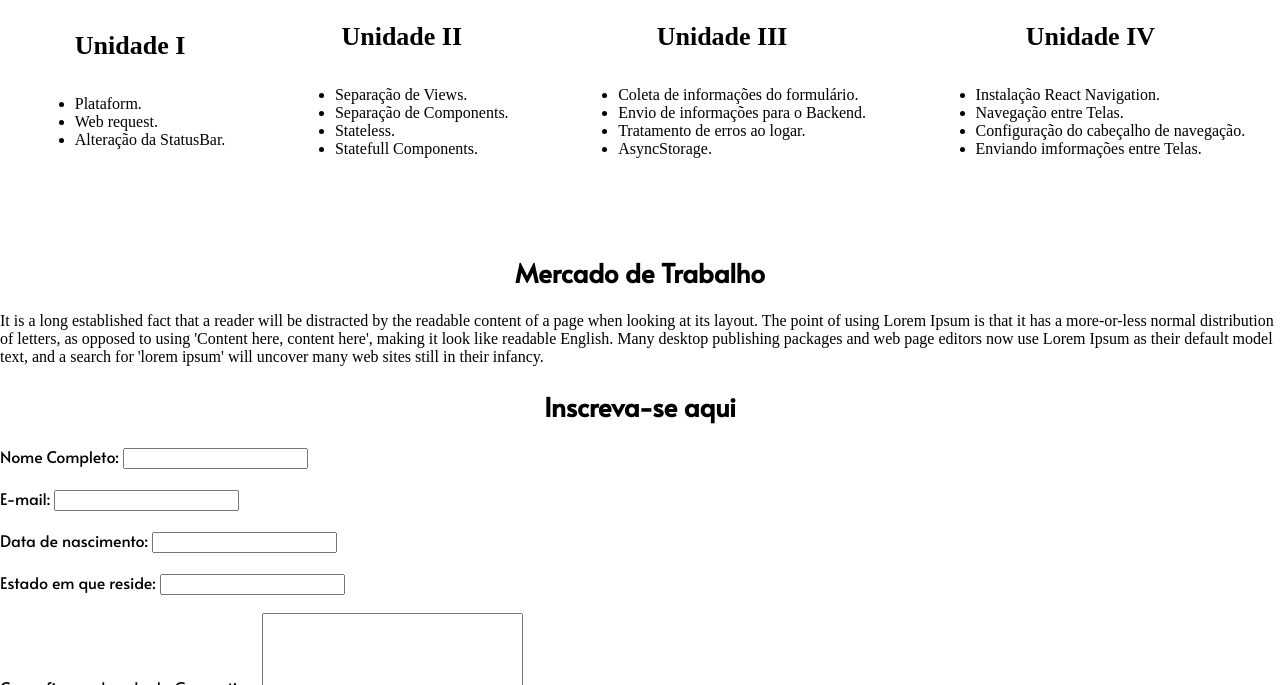
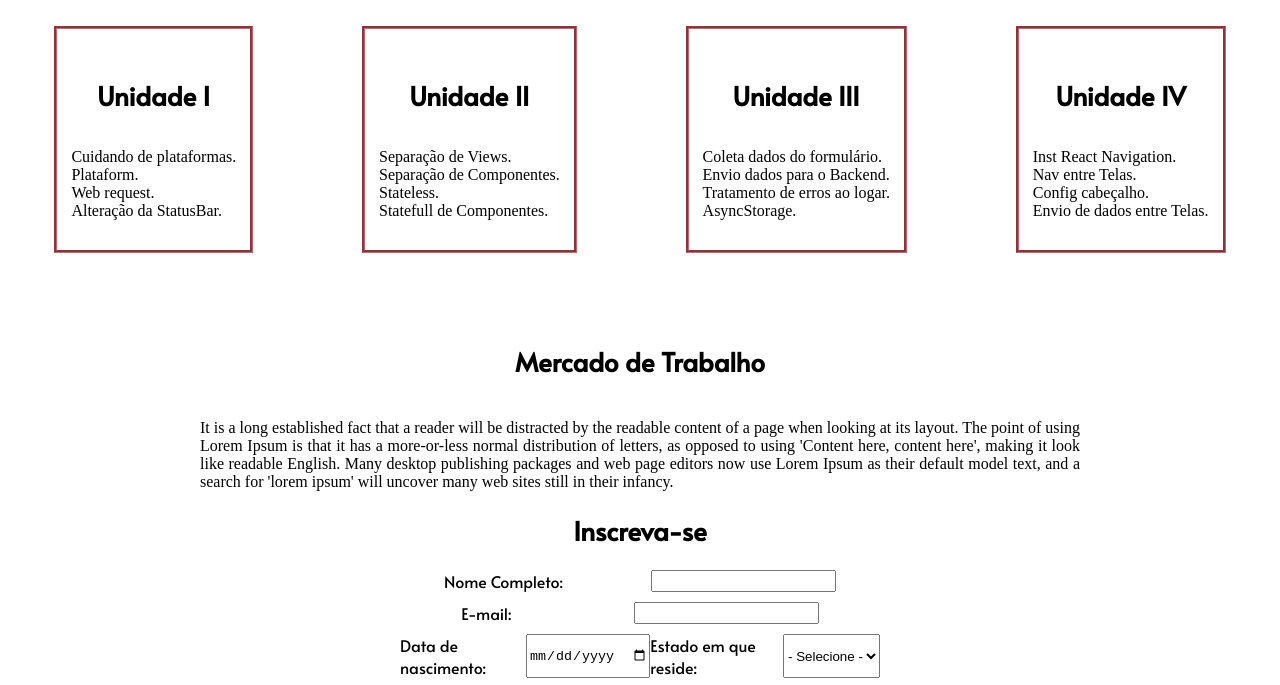
Before and after one commit to ClaudiaYapuchura/LandingPage-GenerationBrasil, a plain HTML site: page index.html in a window 1280 px wide. Shown: the part 990-1675 px from the top of the page. Drawn offline with Linux system fonts and the light colour scheme.

Commit message:
Adicionar versão 2.0 da LandingPage da Generation

```diff
--- a/assets/css/style.css
+++ b/assets/css/style.css
@@ -3,12 +3,12 @@ body {
     padding: 0;
 }
 
-h1, h2, h3, label {
+h1, h2, h4, label {
     font-family: 'Alata', sans-serif;
 }
 
 h1 {
-    margin-top: 80px;
+    margin-top: 90px;
 }
 
 .text-center {
@@ -86,7 +86,7 @@ nav a:hover {
 
 #texto-sobreCurso {
     margin-left: 10px;
-    padding:0 50px;
+    padding:0 60px;
 }
 
 #container-curriculo {
@@ -94,4 +94,43 @@ nav a:hover {
     align-items: center;
     flex-direction: row;
     justify-content: space-around;
+    margin-top: 40px;
 }
+
+#container-curriculo div {
+    border-style: groove;
+    border-color:#d45f68;
+    padding: 14px;
+}
+
+#container-curriculo ul {
+    list-style: none;
+    padding: 0;
+}
+
+#trabalho p{
+    text-align: justify;
+    margin-top: 40px;
+    margin-right: 200px;
+    margin-left: 200px;
+}
+
+#inscricao div.l1 {
+    margin-top: 10px;
+    display: flex;
+    flex-direction: row;
+    justify-content: space-around;
+}
+
+#inscricao div.l2 {
+    margin-top: 10px;
+    display: flex;
+    flex-direction: row;
+    justify-content: space-around;
+}
+
+#inscricao {
+    margin-left: 400px;
+    margin-right: 400px;
+    margin-bottom: 50px;
+}
--- a/index.html
+++ b/index.html
@@ -16,7 +16,7 @@
             <li> <a href="#sobreCurso">Sobre o Curso</a> </li>
             <li> <a href="#curriculo">Currículo do Curso</a> </li>
             <li> <a href="#trabalho">Mercado de Trabalho</a> </li>
-            <li> <a href="#inscricao">Increva-se</a> </li>
+            <li> <a href="#inscricao">Inscreva-se</a> </li>
         </ul>
     </nav>
 
@@ -82,6 +82,7 @@
                 <div>
                     <h4 class="text-center">Unidade I</h4>
                     <ul>
+                        <li>Cuidando de plataformas.</li>
                         <li>Plataform.</li>
                         <li>Web request.</li>
                         <li>Alteração da StatusBar.</li>
@@ -92,17 +93,17 @@
                     <h4 class="text-center">Unidade II</h4>
                     <ul>
                         <li>Separação de Views.</li>
-                        <li>Separação de Components.</li>
+                        <li>Separação de Componentes.</li>
                         <li>Stateless.</li>
-                        <li>Statefull Components.</li>
+                        <li>Statefull de Componentes.</li>
                     </ul>
                 </div>
 
                 <div>
                     <h4 class="text-center">Unidade III</h4>
                     <ul>
-                        <li>Coleta de informações do formulário.</li>
-                        <li>Envio de informações para o Backend.</li>
+                        <li>Coleta dados do formulário.</li>
+                        <li>Envio dados para o Backend.</li>
                         <li>Tratamento de erros ao logar.</li>
                         <li>AsyncStorage.</li>
                     </ul>
@@ -111,10 +112,10 @@
                 <div>
                     <h4 class="text-center">Unidade IV</h4>
                     <ul>
-                        <li>Instalação React Navigation.</li>
-                        <li>Navegação entre Telas.</li>
-                        <li>Configuração do cabeçalho de navegação.</li>
-                        <li>Enviando imformações entre Telas.</li>
+                        <li>Inst React Navigation.</li>
+                        <li>Nav entre Telas.</li>
+                        <li>Config cabeçalho.</li>
+                        <li>Envio de dados entre Telas.</li>
                     </ul>
                 </div>
             </div>
@@ -137,36 +138,41 @@
 
         <!--Formulário de inscrição-->
         <section id="inscricao">
-            <h2 class="text-center">Inscreva-se aqui</h2>
+            <h2 class="text-center">Inscreva-se</h2>
 
-            <div class="container mb-50">
-                <div>
             <form>
+                <div class="l1">
                     <label for="nome">Nome Completo:</label>
-                        <input type="text" id="nome" onkeyup="validaNome()">
-                        <br>
-                        <br>
+                    <input type="text" id="nome">
+                </div>
+
+                <div class="l1">
                     <label for="email">E-mail:</label>
-                        <input type="email" id="email" onkeyup="validaEmail()">
-                        <br>
-                        <br>
+                    <input type="email" id="email">
+                </div>
+
+                <div class="l2">
                     <label for="data">Data de nascimento:</label>
-                        <input type="text" id="data" onkeyup="validaData()">
-                        <br>
-                        <br>
+                    <input type="date" id="dataNasc">
+
                     <label for="estado">Estado em que reside:</label>
-                        <input type="text" id="estado" onkeyup="validaNome()">
-                        <br>
-                        <br>
+                    <select name="estado" id="estado">
+                        <option value="">- Selecione -</option>
+                        <option value="SP">SP</option>
+                        <option value="RJ">RJ</option>
+                        <option value="BA">BA</option>
+                    </select>
+                </div>
+
+                <div class="l1">
                     <label for="descricao">Como ficou sabendo da Generation:</label>
                     <textarea name="descricao" id="descricao" cols="30" rows="5"></textarea>
-                        <br>
-                        <br>
-                        <button>Enviar</button>
-                    </form>
                 </div>
 
+                <div class="l1">
+                    <button onclick="enviar()">Enviar</button>
                 </div>
+            </form>
         </section>
 
         <!--Seção com as redes sociais da Generation-->
```
Lines whose indentation alone changed are shown as unchanged.
